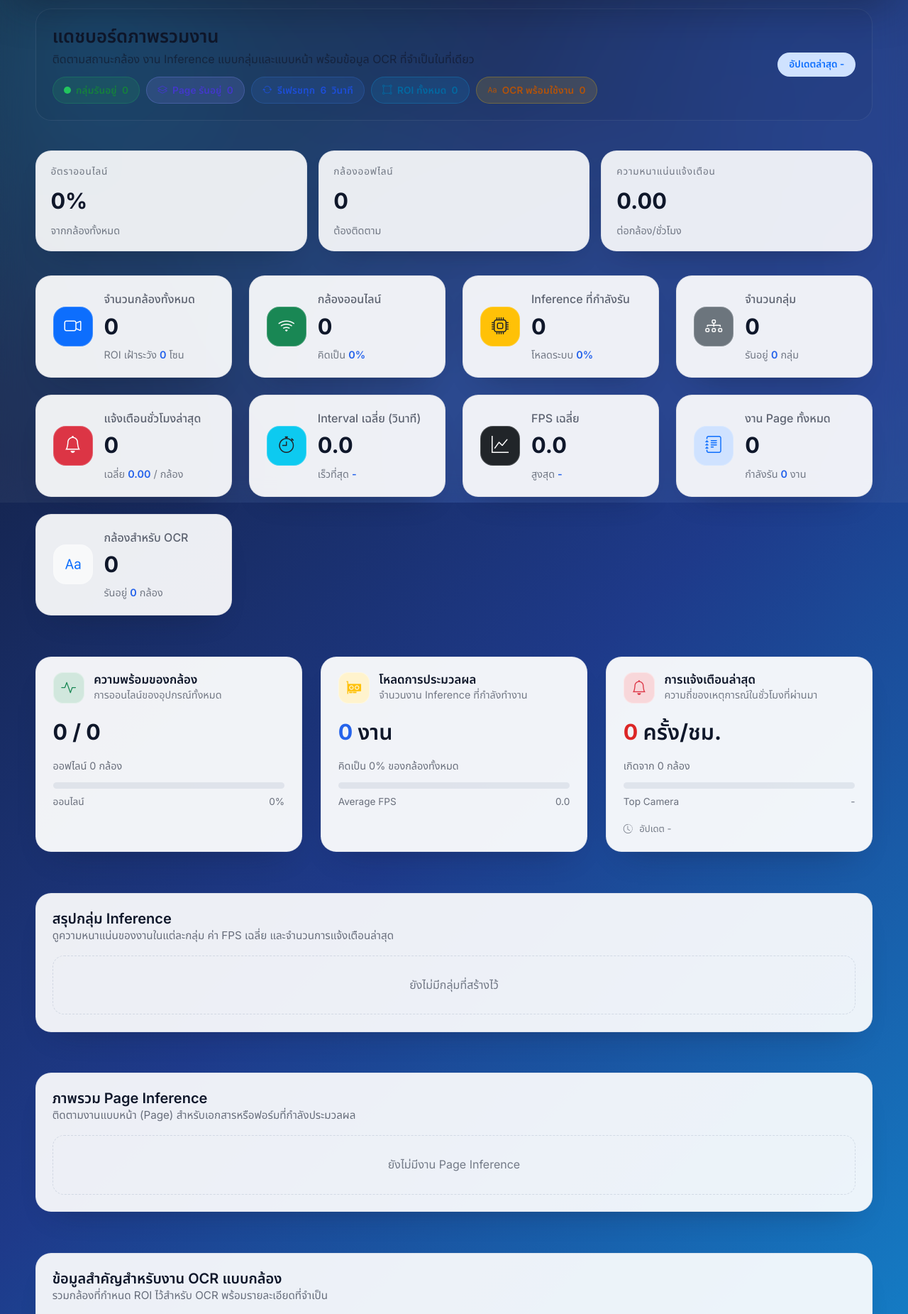
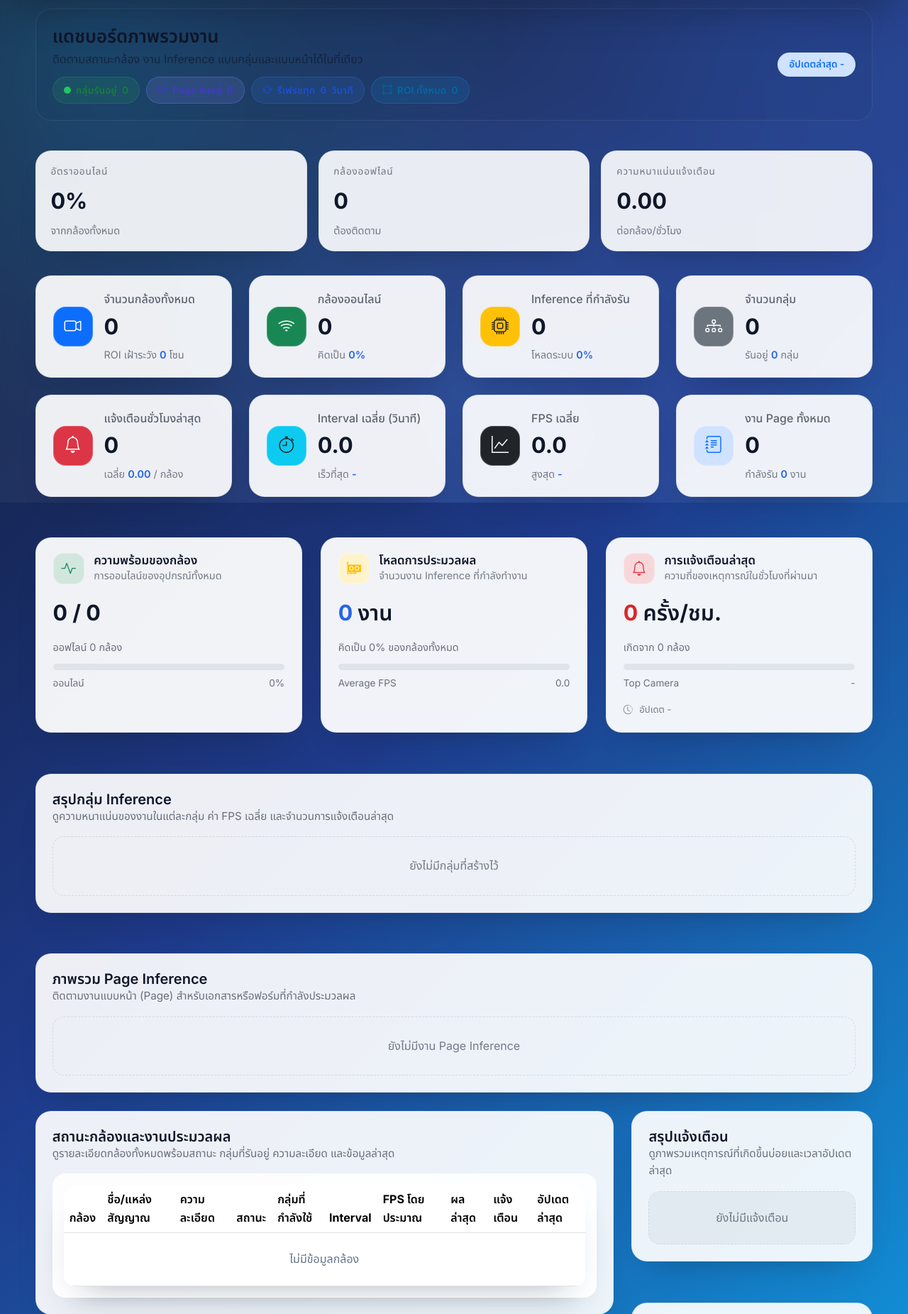
Before and after one commit to SMART-Sense-Industrial-Design/VisionROI, a Python web app: template templates/home.html in a window 1280 px wide. Shown: the part 92-1943 px from the top of the page at 71% size. Run offline with Jinja, Linux system fonts and the light colour scheme; the template is opened without the code that fills it, so the values that code supplies are empty.

Commit message:
Remove OCR widgets from dashboard overview

```diff
--- a/static/js/dashboard.js
+++ b/static/js/dashboard.js
@@ -85,7 +85,6 @@ function updateSummary(summary = {}) {
   setMetric('metric-fps', summary.average_fps ?? 0, 2);
   setMetric('metric-groups', summary.total_groups ?? 0);
   setMetric('metric-pages', summary.page_jobs ?? 0);
-  setMetric('metric-ocr', summary.ocr_cameras ?? 0);
 
   const total = summary.total_cameras ?? 0;
   const online = summary.online_cameras ?? 0;
@@ -93,7 +92,6 @@ function updateSummary(summary = {}) {
   const alerts = summary.alerts_last_hour ?? 0;
   const runningGroups = summary.running_groups ?? 0;
   const pageJobsRunning = summary.page_jobs_running ?? 0;
-  const ocrRunning = summary.ocr_running ?? 0;
 
   const offline = Math.max(total - online, 0);
   const onlineRate = total ? (online / total) * 100 : 0;
@@ -108,10 +106,8 @@ function updateSummary(summary = {}) {
   setElementText('metric-alert-density', alertDensity.toFixed(2));
   setElementText('metric-groups-running', runningGroups);
   setElementText('metric-pages-running', pageJobsRunning);
-  setElementText('metric-ocr-running', ocrRunning);
   setElementText('chip-group-running', runningGroups);
   setElementText('chip-page-running', pageJobsRunning);
-  setElementText('chip-ocr-ready', summary.ocr_cameras ?? 0);
 }
 
 function calculateCameraInsights(cameras = []) {
@@ -577,100 +573,6 @@ function updatePageOverview(pageJobs = []) {
   });
 }
 
-function renderOcrCard(camera) {
-  const card = document.createElement('article');
-  card.className = 'ocr-card';
-
-  const header = document.createElement('div');
-  header.className = 'ocr-card__header';
-
-  const titleWrap = document.createElement('div');
-  titleWrap.className = 'ocr-card__titles';
-
-  const title = document.createElement('p');
-  title.className = 'ocr-card__title';
-  title.textContent = camera.name || camera.cam_id || 'กล้อง';
-
-  const subtitle = document.createElement('p');
-  subtitle.className = 'ocr-card__subtitle';
-  const groupText = camera.group ? `กลุ่ม ${camera.group}` : 'ไม่มีกลุ่ม';
-  subtitle.textContent = `${camera.cam_id || '-'} · ${groupText}`;
-
-  titleWrap.append(title, subtitle);
-
-  const badge = document.createElement('span');
-  const running = Boolean(camera.inference_running);
-  badge.className = `ocr-card__badge ${running ? 'ocr-card__badge--running' : 'ocr-card__badge--idle'}`;
-  badge.textContent = running ? 'กำลังรัน' : (camera.status || 'พร้อม');
-
-  header.append(titleWrap, badge);
-
-  const metrics = document.createElement('div');
-  metrics.className = 'ocr-card__metrics';
-
-  const interval = Number(camera.interval);
-  const fps = Number(camera.fps);
-
-  const metricItems = [
-    { label: 'ROI', value: camera.roi_count ?? 0 },
-    { label: 'Interval', value: Number.isFinite(interval) ? `${interval.toFixed(2)}s` : '-' },
-    { label: 'FPS', value: Number.isFinite(fps) ? fps.toFixed(2) : '-' },
-    { label: 'ความละเอียด', value: formatResolution(camera.resolution) },
-  ];
-
-  metricItems.forEach((item) => {
-    const metric = document.createElement('div');
-    metric.className = 'ocr-card__metric';
-    const label = document.createElement('span');
-    label.className = 'ocr-card__metric-label';
-    label.textContent = item.label;
-    const value = document.createElement('span');
-    value.className = 'ocr-card__metric-value';
-    value.textContent = item.value ?? '-';
-    metric.append(label, value);
-    metrics.appendChild(metric);
-  });
-
-  const output = document.createElement('div');
-  output.className = 'ocr-card__output';
-  const outputLabel = document.createElement('span');
-  outputLabel.className = 'ocr-card__output-label';
-  outputLabel.textContent = 'ผลล่าสุด';
-  const outputValue = document.createElement('span');
-  outputValue.className = 'ocr-card__output-value';
-  outputValue.textContent = camera.last_output || '-';
-  outputValue.title = camera.last_output || '';
-  output.append(outputLabel, outputValue);
-
-  const footer = document.createElement('div');
-  footer.className = 'ocr-card__footer';
-  footer.innerHTML = `
-    <span><i class="bi bi-clock-history"></i> ${formatDateTime(camera.last_activity)}</span>
-    <span><i class="bi bi-info-circle"></i> ${camera.status || '-'}</span>
-  `;
-
-  card.append(header, metrics, output, footer);
-  return card;
-}
-
-function updateOcrOverview(cameras = []) {
-  const container = document.getElementById('ocr-overview');
-  if (!container) return;
-  container.innerHTML = '';
-
-  if (!Array.isArray(cameras) || !cameras.length) {
-    const empty = document.createElement('div');
-    empty.className = 'ocr-overview__empty';
-    empty.textContent = 'ยังไม่มีกล้องที่ตั้งค่างาน OCR';
-    container.appendChild(empty);
-    return;
-  }
-
-  cameras.forEach((camera) => {
-    container.appendChild(renderOcrCard(camera));
-  });
-}
-
 function createCameraRow(camera) {
   const tr = document.createElement('tr');
 
@@ -678,12 +580,6 @@ function createCameraRow(camera) {
   const camId = document.createElement('div');
   camId.className = 'fw-semibold';
   camId.textContent = camera.cam_id ?? '-';
-  if (camera.is_ocr) {
-    const ocrBadge = document.createElement('span');
-    ocrBadge.className = 'badge bg-primary-subtle text-primary ms-2';
-    ocrBadge.textContent = 'OCR';
-    camId.appendChild(ocrBadge);
-  }
   const camMeta = document.createElement('div');
   camMeta.className = 'text-muted small';
   const backend = camera.backend || '-';
@@ -896,7 +792,6 @@ async function loadDashboard() {
     updateAlertSummary(data.alerts, alertAnalytics);
     updateGroupOverview(data.groups, data.cameras);
     updatePageOverview(data.page_jobs);
-    updateOcrOverview(data.ocr_cameras);
     updateStreams(data.cameras);
     updateGeneratedAt(data.generated_at);
   } catch (error) {
--- a/static/style.css
+++ b/static/style.css
@@ -288,12 +288,6 @@ main.app-main {
   background: rgba(129, 140, 248, 0.16);
   border-color: rgba(129, 140, 248, 0.28);
   color: #4338ca;
-}
-
-.status-chip--ocr {
-  background: rgba(234, 179, 8, 0.15);
-  border-color: rgba(234, 179, 8, 0.28);
-  color: #b45309;
 }
 
 .dashboard__stats {
@@ -627,15 +621,13 @@ main.app-main {
   margin-right: 0.35rem;
 }
 
-.page-overview,
-.ocr-overview {
+.page-overview {
   display: grid;
   grid-template-columns: repeat(auto-fit, minmax(260px, 1fr));
   gap: 1rem;
 }
 
-.page-overview__empty,
-.ocr-overview__empty {
+.page-overview__empty {
   grid-column: 1 / -1;
   text-align: center;
   padding: 1.75rem 1rem;
--- a/templates/home.html
+++ b/templates/home.html
@@ -7,7 +7,7 @@
     <div class="dashboard__heading">
       <div>
         <h1 class="dashboard__title">แดชบอร์ดภาพรวมงาน</h1>
-        <p class="dashboard__subtitle">ติดตามสถานะกล้อง งาน Inference แบบกลุ่มและแบบหน้า พร้อมข้อมูล OCR ที่จำเป็นในที่เดียว</p>
+        <p class="dashboard__subtitle">ติดตามสถานะกล้อง งาน Inference แบบกลุ่มและแบบหน้าได้ในที่เดียว</p>
       </div>
       <div class="dashboard__chips">
         <span class="status-chip status-chip--live">
@@ -25,10 +25,6 @@
         <span class="status-chip status-chip--roi">
           <i class="bi bi-bounding-box-circles"></i>
           ROI ทั้งหมด <span id="metric-total-roi-chip">0</span>
-        </span>
-        <span class="status-chip status-chip--ocr">
-          <i class="bi bi-type"></i>
-          OCR พร้อมใช้งาน <span id="chip-ocr-ready">0</span>
         </span>
       </div>
     </div>
@@ -120,14 +116,6 @@
         <p class="metric-card__label">งาน Page ทั้งหมด</p>
         <p class="metric-card__value" id="metric-pages">0</p>
         <p class="metric-card__meta">กำลังรัน <span id="metric-pages-running">0</span> งาน</p>
-      </div>
-    </div>
-    <div class="metric-card" data-metric="ocr">
-      <div class="metric-card__icon bg-light text-primary"><i class="bi bi-type"></i></div>
-      <div class="metric-card__body">
-        <p class="metric-card__label">กล้องสำหรับ OCR</p>
-        <p class="metric-card__value" id="metric-ocr">0</p>
-        <p class="metric-card__meta">รันอยู่ <span id="metric-ocr-running">0</span> กล้อง</p>
       </div>
     </div>
   </section>
@@ -228,24 +216,12 @@
     </div>
   </section>
 
-  <section class="dashboard__panel dashboard__panel--wide">
-    <div class="panel-header">
-      <div>
-        <h2 class="panel-title">ข้อมูลสำคัญสำหรับงาน OCR แบบกล้อง</h2>
-        <p class="panel-subtitle">รวมกล้องที่กำหนด ROI ไว้สำหรับ OCR พร้อมรายละเอียดที่จำเป็น</p>
-      </div>
-    </div>
-    <div class="ocr-overview" id="ocr-overview">
-      <div class="ocr-overview__empty">ยังไม่มีกล้องที่ตั้งค่างาน OCR</div>
-    </div>
-  </section>
-
   <div class="dashboard__content">
     <section class="dashboard__panel dashboard__panel--wide">
       <div class="panel-header">
         <div>
           <h2 class="panel-title">สถานะกล้องและงานประมวลผล</h2>
-          <p class="panel-subtitle">ดูรายละเอียดกล้องทั้งหมดพร้อมสถานะ กลุ่มที่รันอยู่ ความละเอียด และข้อมูลล่าสุดเพื่อการทำ OCR</p>
+          <p class="panel-subtitle">ดูรายละเอียดกล้องทั้งหมดพร้อมสถานะ กลุ่มที่รันอยู่ ความละเอียด และข้อมูลล่าสุด</p>
         </div>
       </div>
       <div class="table-responsive dashboard__table-wrapper">
```
Also changed, not shown: other parts of static/style.css (+15 -40 lines), app.py (+0 -39 lines).
